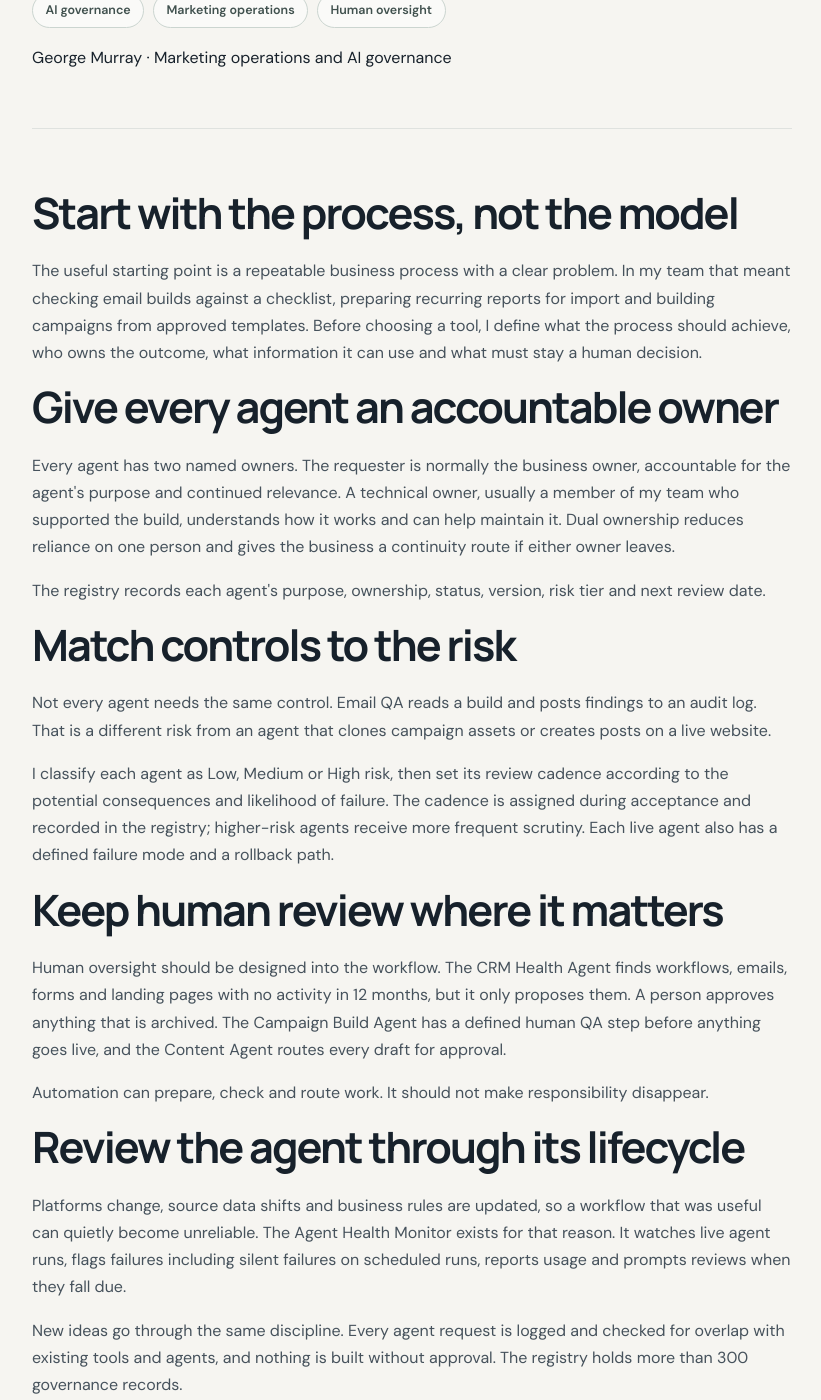
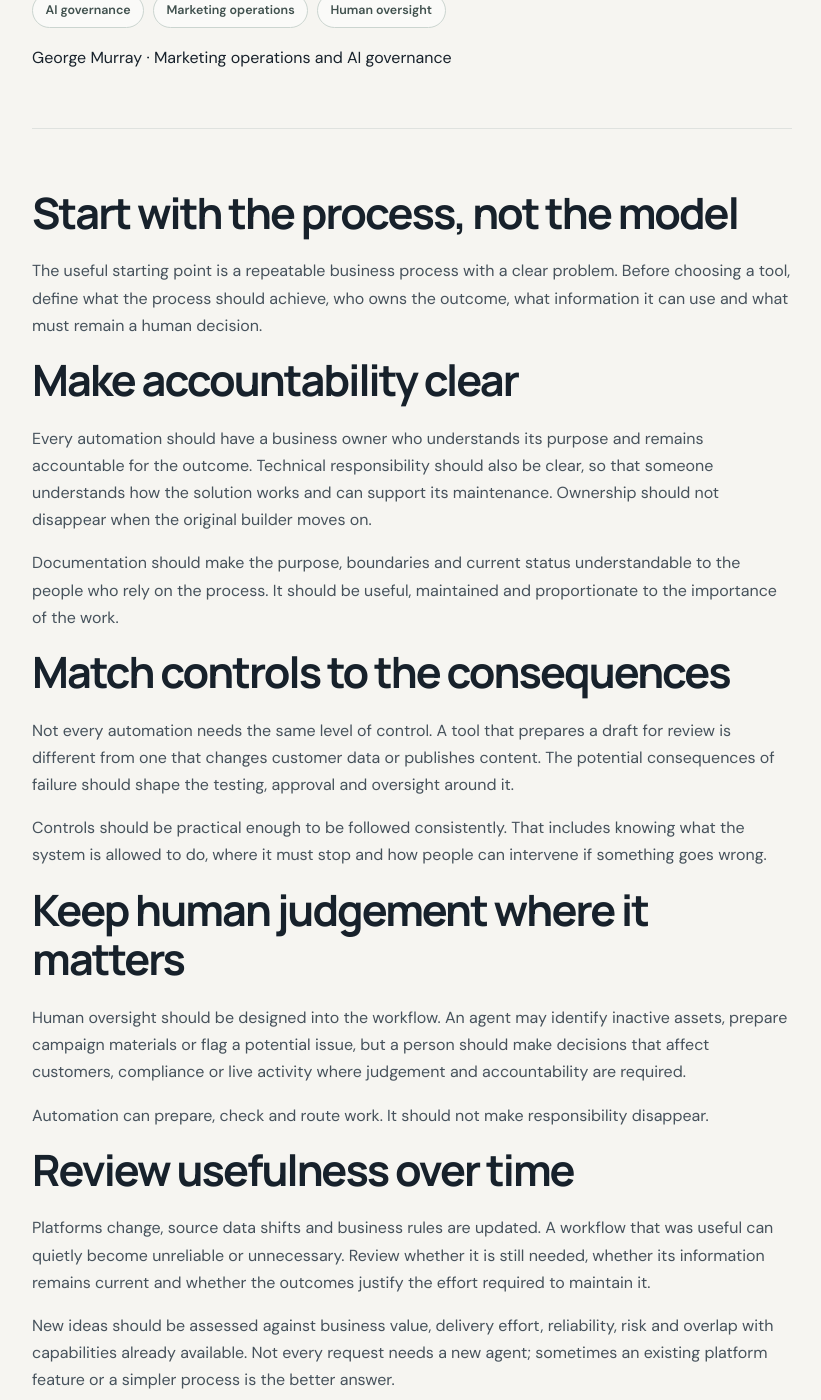
Before and after one commit to georgefwmurray/Marketing-Operations-Control-Centre, a Jekyll site: the page built from articles/governing-ai-agents-marketing-operations.md, in a window 1280 px wide and 1400 px high, scrolled down 539 px. Shown: the whole window, without its empty margins (48-869 px from the left). Built offline with Jekyll 4.4.1, drawn with Linux system fonts in a browser that asks for light colours; some of the changed text lies outside the part shown.

Commit message:
Tighten public portfolio disclosure and improve site content

```diff
--- a/articles/governing-ai-agents-marketing-operations.md
+++ b/articles/governing-ai-agents-marketing-operations.md
@@ -1,45 +1,40 @@
 ---
 layout: default
 title: "Governing AI Agents in Marketing Operations | George Murray"
-description: "How I govern AI agents in marketing operations through clear ownership, risk-based controls, human review and lifecycle monitoring."
+description: "How I approach AI governance in marketing operations through clear accountability, proportionate controls and human oversight."
 permalink: /insights/governing-ai-agents-marketing-operations/
 ---
 
 <section class="page-hero">
-  <p class="eyebrow">Marketing operations · AI governance</p>
-  <h1>Governing AI agents in marketing operations</h1>
-  <p class="page-lead">An agent is not production-ready simply because its workflow runs. It needs an owner, a defined purpose, controls that match its risk and a way to review whether it is still doing the right job.</p>
-  <div class="hero-tags"><span>AI governance</span><span>Marketing operations</span><span>Human oversight</span></div>
-  <p class="article-meta">George Murray · Marketing operations and AI governance</p>
+<p class="eyebrow">Marketing operations · AI governance</p>
+<h1>Governing AI agents in marketing operations</h1>
+<p class="page-lead">An agent is not production-ready simply because its workflow runs. It needs a clear purpose, accountable people, appropriate controls and a way to assess whether it is still doing the right job.</p>
+<div class="hero-tags"><span>AI governance</span><span>Marketing operations</span><span>Human oversight</span></div>
+<p class="article-meta">George Murray · Marketing operations and AI governance</p>
 </section>
 
 <section class="content-section prose">
-  <h2>Start with the process, not the model</h2>
-  <p>The useful starting point is a repeatable business process with a clear problem. In my team that meant checking email builds against a checklist, preparing recurring reports for import and building campaigns from approved templates. Before choosing a tool, I define what the process should achieve, who owns the outcome, what information it can use and what must stay a human decision.</p>
+<h2>Start with the process, not the model</h2>
+<p>The useful starting point is a repeatable business process with a clear problem. Before choosing a tool, define what the process should achieve, who owns the outcome, what information it can use and what must remain a human decision.</p>
 
-  <h2>Give every agent an accountable owner</h2>
-  <p>Every agent has two named owners. The requester is normally the business owner, accountable for the agent's purpose and continued relevance. A technical owner, usually a member of my team who supported the build, understands how it works and can help maintain it. Dual ownership reduces reliance on one person and gives the business a continuity route if either owner leaves.</p>
-  <p>The registry records each agent's purpose, ownership, status, version, risk tier and next review date.</p>
+<h2>Make accountability clear</h2>
+<p>Every automation should have a business owner who understands its purpose and remains accountable for the outcome. Technical responsibility should also be clear, so that someone understands how the solution works and can support its maintenance. Ownership should not disappear when the original builder moves on.</p>
+<p>Documentation should make the purpose, boundaries and current status understandable to the people who rely on the process. It should be useful, maintained and proportionate to the importance of the work.</p>
 
-  <h2>Match controls to the risk</h2>
-  <p>Not every agent needs the same control. Email QA reads a build and posts findings to an audit log. That is a different risk from an agent that clones campaign assets or creates posts on a live website.</p>
-  <p>I classify each agent as Low, Medium or High risk, then set its review cadence according to the potential consequences and likelihood of failure. The cadence is assigned during acceptance and recorded in the registry; higher-risk agents receive more frequent scrutiny. Each live agent also has a defined failure mode and a rollback path.</p>
+<h2>Match controls to the consequences</h2>
+<p>Not every automation needs the same level of control. A tool that prepares a draft for review is different from one that changes customer data or publishes content. The potential consequences of failure should shape the testing, approval and oversight around it.</p>
+<p>Controls should be practical enough to be followed consistently. That includes knowing what the system is allowed to do, where it must stop and how people can intervene if something goes wrong.</p>
 
-  <h2>Keep human review where it matters</h2>
-  <p>Human oversight should be designed into the workflow. The CRM Health Agent finds workflows, emails, forms and landing pages with no activity in 12 months, but it only proposes them. A person approves anything that is archived. The Campaign Build Agent has a defined human QA step before anything goes live, and the Content Agent routes every draft for approval.</p>
-  <p>Automation can prepare, check and route work. It should not make responsibility disappear.</p>
+<h2>Keep human judgement where it matters</h2>
+<p>Human oversight should be designed into the workflow. An agent may identify inactive assets, prepare campaign materials or flag a potential issue, but a person should make decisions that affect customers, compliance or live activity where judgement and accountability are required.</p>
+<p>Automation can prepare, check and route work. It should not make responsibility disappear.</p>
 
-  <h2>Review the agent through its lifecycle</h2>
-  <p>Platforms change, source data shifts and business rules are updated, so a workflow that was useful can quietly become unreliable. The Agent Health Monitor exists for that reason. It watches live agent runs, flags failures including silent failures on scheduled runs, reports usage and prompts reviews when they fall due.</p>
-  <p>New ideas go through the same discipline. Every agent request is logged and checked for overlap with existing tools and agents, and nothing is built without approval. The registry holds more than 300 governance records.</p>
+<h2>Review usefulness over time</h2>
+<p>Platforms change, source data shifts and business rules are updated. A workflow that was useful can quietly become unreliable or unnecessary. Review whether it is still needed, whether its information remains current and whether the outcomes justify the effort required to maintain it.</p>
+<p>New ideas should be assessed against business value, delivery effort, reliability, risk and overlap with capabilities already available. Not every request needs a new agent; sometimes an existing platform feature or a simpler process is the better answer.</p>
 
-  <h2>What I would tell another operations leader</h2>
-  <ul>
-    <li>Define the owner and the human decision points before you build.</li>
-    <li>Set controls by what an error would cost, not by how clever the agent is.</li>
-    <li>Monitor for silent failure, not only visible failure.</li>
-    <li>Keep a registry, and retire agents that no longer earn their place.</li>
-  </ul>
-  <p>The aim is not to maximise the number of agents. It is to make useful automation understandable and accountable for the teams who rely on it.</p>
-  <p><a href="{{ '/Agent-Registry.html' | relative_url }}">Explore the MOCC Agent Registry</a> or <a href="{{ '/Results.html' | relative_url }}">read how the operational value is assessed</a>.</p>
+<h2>What I would tell another operations leader</h2>
+<ul><li>Define the business purpose and accountable owner before building.</li><li>Set controls according to the consequences of failure.</li><li>Keep human approval for decisions that need judgement.</li><li>Review whether each automation remains useful and trustworthy.</li></ul>
+<p>The aim is not to maximise the number of agents. It is to make useful automation understandable, dependable and accountable for the teams who rely on it.</p>
+<p><a href="{{ '/How-to-Build.html' | relative_url }}">Read the MOCC leadership case study</a> or <a href="{{ '/Results.html' | relative_url }}">explore selected outcomes</a>.</p>
 </section>
```
